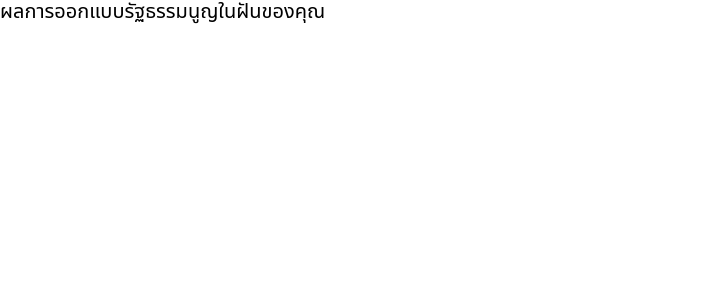
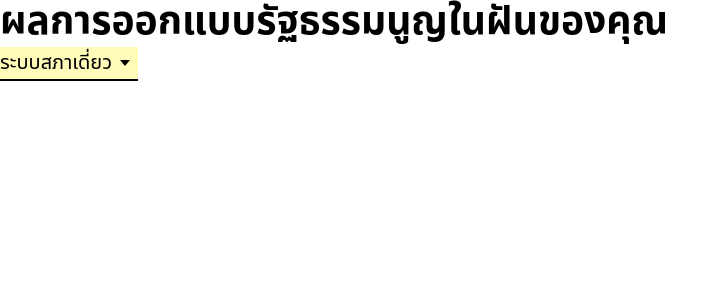
Before and after one commit to wevisdemo/conlab, a Next.js app: page /topics/1/result in a window 1280 px wide. Shown: the top 300 px of the page, without its empty margins (0-728 px from the left). Built offline with nearby package versions, Linux system fonts and the light colour scheme.

Commit message:
Add result option dropdown

```diff
--- /dev/null
+++ b/components/result/dropdown.tsx
@@ -0,0 +1,83 @@
+import { FunctionComponent, useState } from 'react';
+import { ResultOption } from '../../data/topics';
+
+type DropdownProps = {
+  options: ResultOption[];
+  selectedOption: ResultOption;
+  onChange: (option: ResultOption) => void;
+};
+
+const Dropdown: FunctionComponent<DropdownProps> = ({
+  options,
+  selectedOption,
+  onChange,
+}) => {
+  const [isOptionsOpened, setIsOptionsOpened] = useState(false);
+
+  return (
+    <>
+      <button
+        className="flex flex-row items-center bg-yellow-150 py-1 border-b-2 border-black"
+        onClick={() => setIsOptionsOpened(true)}
+      >
+        {selectedOption.title}
+
+        <svg
+          width="10"
+          height="6"
+          viewBox="0 0 10 6"
+          fill="none"
+          xmlns="http://www.w3.org/2000/svg"
+          className="mx-2"
+        >
+          <path d="M10 0L5 6L0 0H10Z" fill="black" />
+        </svg>
+      </button>
+
+      {isOptionsOpened && (
+        <div className="fixed inset-0 bg-black bg-opacity-20 flex flex-col justify-end text-body-2">
+          <div className="flex-1" onClick={() => setIsOptionsOpened(false)} />
+          <div className="p-4 rounded-t-xl bg-white font-black">
+            เปลี่ยนตัวเลือก
+          </div>
+
+          {options.map((option) => {
+            const isSelected = option.id === selectedOption.id;
+
+            return (
+              <button
+                key={option.id}
+                className={`flex flex-row items-center p-4 ${
+                  isSelected ? 'bg-gray-50' : 'bg-white'
+                }`}
+                onClick={() => {
+                  onChange(option);
+                  setIsOptionsOpened(false);
+                }}
+              >
+                <span className="flex-1 text-left">{option.title}</span>
+
+                {isSelected && (
+                  <svg
+                    width="18"
+                    height="14"
+                    viewBox="0 0 18 14"
+                    fill="none"
+                    xmlns="http://www.w3.org/2000/svg"
+                  >
+                    <path
+                      d="M17.6644 0.252601C18.0772 0.619519 18.1143 1.25159 17.7474 1.66437L7.08075 13.6644C6.89099 13.8779 6.61898 14 6.33334 14C6.04771 14 5.7757 13.8779 5.58593 13.6644L0.252601 7.66437C-0.114317 7.25159 -0.077136 6.61952 0.335647 6.2526C0.74843 5.88568 1.3805 5.92286 1.74742 6.33565L6.33334 11.4948L16.2526 0.335647C16.6195 -0.077136 17.2516 -0.114317 17.6644 0.252601Z"
+                      fill="black"
+                    />
+                  </svg>
+                )}
+              </button>
+            );
+          })}
+        </div>
+      )}
+    </>
+  );
+};
+
+export default Dropdown;
--- a/pages/topics/[topicNumber]/result.tsx
+++ b/pages/topics/[topicNumber]/result.tsx
@@ -1,3 +1,22 @@
-const Result = () => <div>ผลการออกแบบรัฐธรรมนูญในฝันของคุณ</div>;
+import { useState } from 'react';
+import Dropdown from '../../../components/result/dropdown';
+import topics from '../../../data/topics';
+
+const Result = () => {
+  const [selectedOption, setSelectedOption] = useState(
+    topics[0].results[0].options[0]
+  );
+
+  return (
+    <div>
+      <h1 className="text-large-2">ผลการออกแบบรัฐธรรมนูญในฝันของคุณ</h1>
+      <Dropdown
+        options={topics[0].results[0].options}
+        selectedOption={selectedOption}
+        onChange={(option) => setSelectedOption(option)}
+      />
+    </div>
+  );
+};
 
 export default Result;
```
